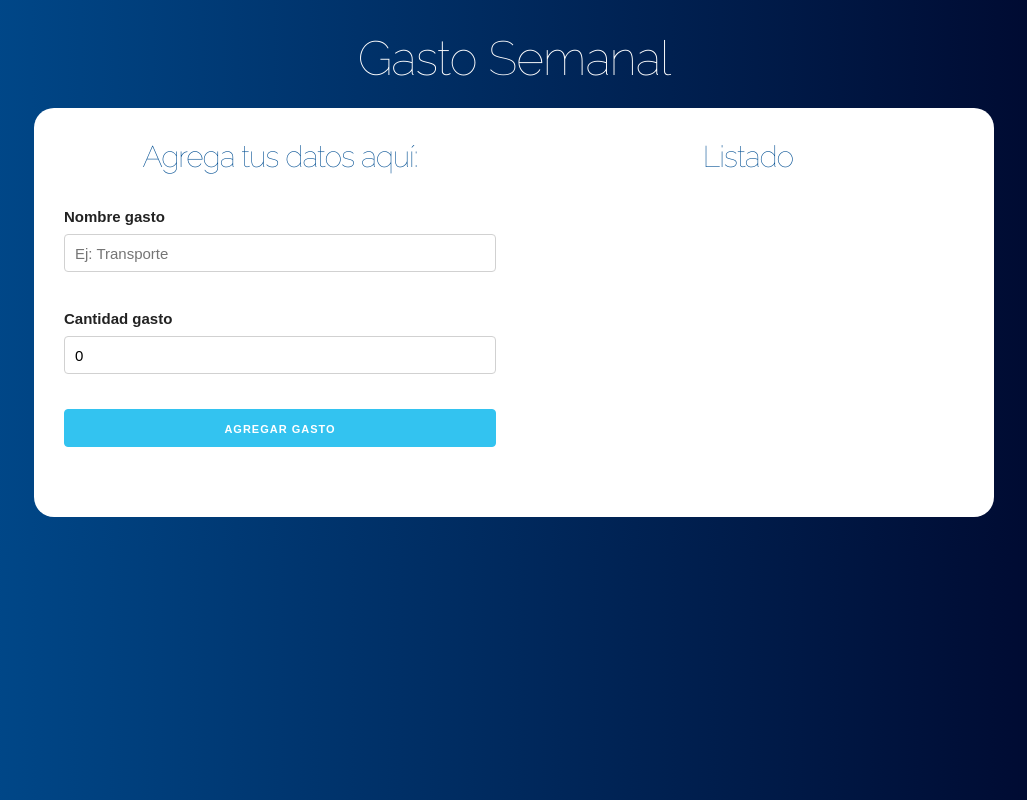
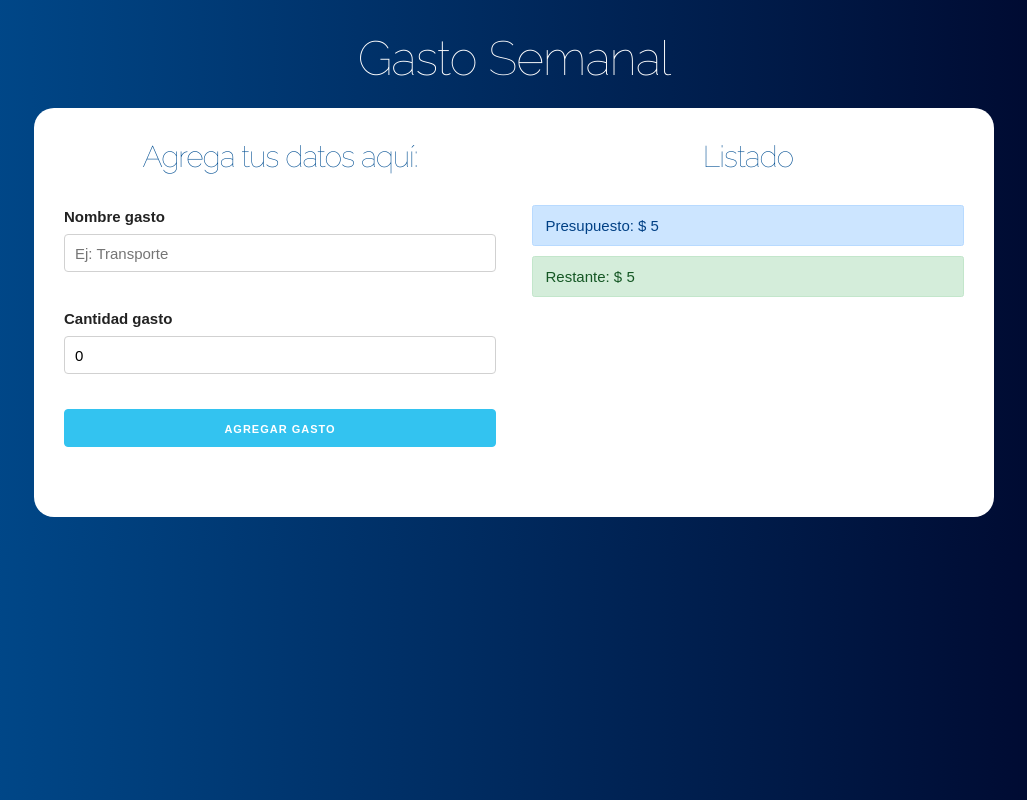
Before and after one commit to PabloValles/presupuesto, a React (Create React App) app: page / in a window 1280 px wide. Both pictures are taken after typing "5" into the empty fields and a click on the input "Definir presupuesto". Shown: the whole page, without its empty margins (126-1153 px from the left). Built offline with nearby package versions, Linux system fonts and the light colour scheme.

Commit message:
Finalizando el proyecto con los propTypes

```diff
--- a/src/App.js
+++ b/src/App.js
@@ -1,7 +1,8 @@
-import { useState } from 'react'
+import { useState, useEffect } from 'react'
 import Pregunta from './components/Pregunta';
 import Formulario from './components/Formulario';
 import Listado from './components/Listado';
+import ControlPresupuesto from './components/ControlPresupuesto';
 
 function App() {
 
@@ -10,12 +11,26 @@ function App() {
   const [restante, guardarRestante] = useState(0)
   const [mostrarpregunta, actualizarPregunta] = useState(true)
   const [gastos, guardarGastos] = useState([])
+  const [gasto, guardarGasto] = useState({})
+  const [crearGasto, guardarCrearGasto] = useState(false)
 
-  // Funcion que se ejecuta cuando agregarGasto
-  const agregarNuevoGasto = gasto => {
-    //console.log(gasto)
-    guardarGastos([...gastos, gasto])
-  }
+  // UseEffect que actualiza el restante
+  useEffect( () => {
+
+    // Agrega el nuevo presupuesto
+    if (crearGasto) {
+      guardarGastos([...gastos, gasto])
+
+      // Resta del presupuesto actual
+      const presupuestoRestante = restante - gasto.cantidad;
+      guardarRestante(presupuestoRestante)
+
+      // Resetear a false
+      guardarCrearGasto(false)
+    }
+
+  },[gasto, crearGasto, gastos, restante])
+
 
   return (
     <div className="container">
@@ -35,13 +50,17 @@ function App() {
             (
               <div className="row">
                 <div className="one-half column">
-                  <Formulario agregarNuevoGasto={agregarNuevoGasto} />
+                  <Formulario guardarGasto={guardarGasto} guardarCrearGasto={guardarCrearGasto} />
                 </div>
                 <div className="one-half column">
                   <Listado
                     gastos={gastos}
                   />
 
+                  <ControlPresupuesto
+                    presupuesto={presupuesto}
+                    restante={restante}
+                  />
                 </div>
               </div>
             )
--- /dev/null
+++ b/src/components/ControlPresupuesto.js
@@ -0,0 +1,25 @@
+import PropTypes from 'prop-types';
+import {revisarPresuesto} from '../helpers';
+
+
+const ControlPresupuesto = ( {presupuesto, restante} ) => {
+
+    return (
+        <>
+            <div className="alert alert-primary">
+                Presupuesto: $ {presupuesto}
+            </div>
+            <div className={revisarPresuesto(presupuesto, restante)} >
+                Restante: $ {restante}
+            </div>
+        </>
+    )
+}
+
+ControlPresupuesto.protoTypes = {
+    presupuesto: PropTypes.number.isRequired,
+    restante: PropTypes.number.isRequired
+}
+
+
+export default ControlPresupuesto;
--- a/src/components/Error.js
+++ b/src/components/Error.js
@@ -1,4 +1,10 @@
+import PropTypes from 'prop-types';
+
 const Error = ( {mensaje} ) => <p className="alert alert-danger error">{mensaje}</p>
 
 
+Error.propTypes = {
+    mensaje: PropTypes.string.isRequired
+}
+
 export default Error;
--- a/src/components/Formulario.js
+++ b/src/components/Formulario.js
@@ -1,8 +1,9 @@
 import { useState } from 'react'
+import shortid from 'shortid'
+import PropTypes from 'prop-types';
 import Error from './Error'
-import shortid from 'shortid'
 
-const Formulario = ({agregarNuevoGasto}) => {
+const Formulario = ({guardarGasto, guardarCrearGasto}) => {
 
     const [nombre, guardarNombre] = useState('')
     const [cantidad, guardarCantidad] = useState(0)
@@ -29,8 +30,8 @@ const Formulario = ({agregarNuevoGasto}) => {
         }
 
         // Pasar el gasto al componente principal
-        agregarNuevoGasto(gasto)
-
+        guardarGasto(gasto)
+        guardarCrearGasto(true)
 
         // Resetear el formulario
         guardarNombre('')
@@ -76,4 +77,10 @@ const Formulario = ({agregarNuevoGasto}) => {
      );
 }
 
+Formulario.protoTypes = {
+    guardarGasto: PropTypes.func.isRequired,
+    guardarCrearGasto: PropTypes.func.isRequired
+
+}
+
 export default Formulario;
--- a/src/components/Gasto.js
+++ b/src/components/Gasto.js
@@ -1,3 +1,5 @@
+import PropTypes from 'prop-types';
+
 const Gasto = ({gasto}) => (
     <li className="gastos">
         <p>
@@ -8,4 +10,8 @@ const Gasto = ({gasto}) => (
     </li>
 )
 
+Gasto.protoTypes = {
+    gastos: PropTypes.object.isRequired
+}
+
 export default Gasto;
--- a/src/components/Listado.js
+++ b/src/components/Listado.js
@@ -1,3 +1,4 @@
+import PropTypes from 'prop-types';
 import Gasto from './Gasto';
 
 const Listado = ( {gastos} ) => {
@@ -17,4 +18,8 @@ const Listado = ( {gastos} ) => {
      );
 }
 
+Listado.propTypes = {
+    gastos: PropTypes.array.isRequired
+}
+
 export default Listado;
--- a/src/components/Pregunta.js
+++ b/src/components/Pregunta.js
@@ -1,4 +1,5 @@
-import { useState } from 'react'
+import { useState } from 'react';
+import PropTypes from 'prop-types';
 import Error from './Error';
 
 const Pregunta = ( {guardarPresupuesto, guardarRestante, actualizarPregunta} ) => {
@@ -58,4 +59,11 @@ const Pregunta = ( {guardarPresupuesto, guardarRestante, actualizarPregunta} ) =
      );
 }
 
+
+Pregunta.protoTypes = {
+    guardarPresupuesto: PropTypes.func.isRequired,
+    guardarRestante: PropTypes.func.isRequired,
+    actualizarPregunta: PropTypes.func.isRequired
+}
+
 export default Pregunta;
--- /dev/null
+++ b/src/helpers.js
@@ -0,0 +1,19 @@
+export const revisarPresuesto = (presupuesto, restante) => {
+
+    let clase;
+
+    if ( (presupuesto / 4) > restante) {
+        clase = 'alert alert-danger'
+    }else if ( (presupuesto / 2) > restante){
+        clase = 'alert alert-warning'
+    }else{
+        clase = 'alert alert-success'
+    }
+
+    return clase
+
+}
+
+
+// 100 / 4 = 25 (seria el 25% restante)
+// 100 / 2 = 25 (seria el 50% restante)
```
